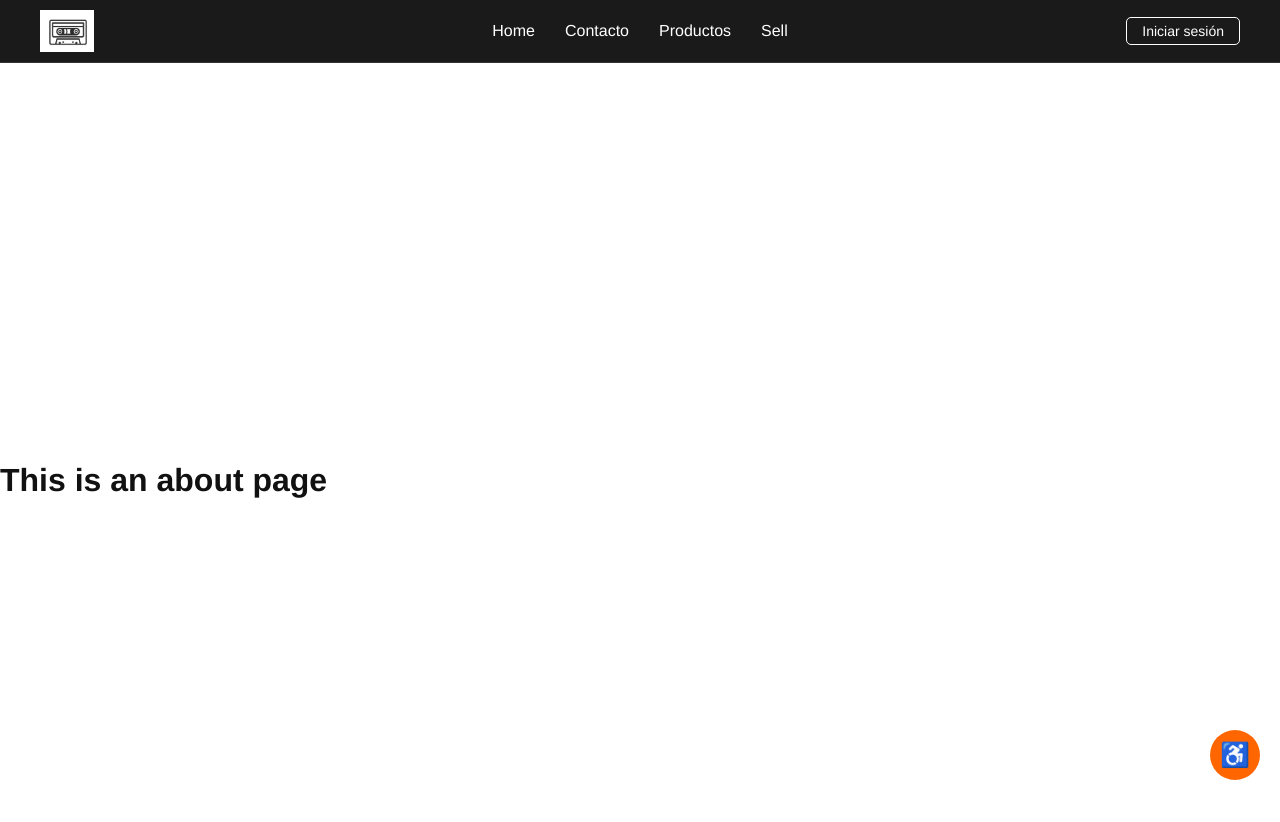
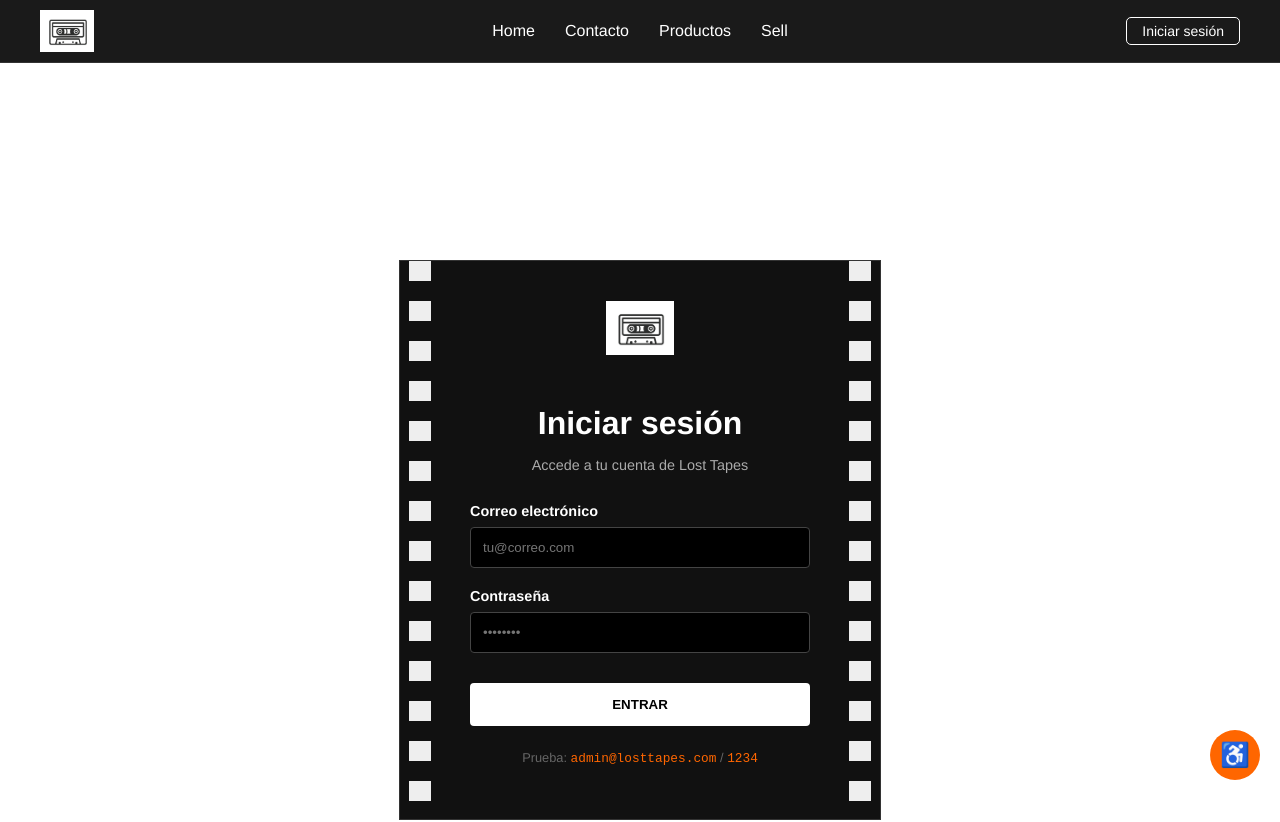
Before and after one commit to ManelDAW/Lost-Tapes, a Vue app: page /login in a window 1280 px wide. Shown: the top 822 px of the page. Built offline with nearby package versions, Linux system fonts and the light colour scheme.

Commit message:
roles y login

```diff
--- a/src/components/NavBar.vue
+++ b/src/components/NavBar.vue
@@ -1,20 +1,19 @@
 <script setup>
 import { ref } from 'vue';
 import { useRouter } from 'vue-router';
+import { useMovieStore } from '@/stores/movieStore';
+import { computed } from 'vue';
 
 const router = useRouter();
-const searchQuery = ref('');
+const movieStore = useMovieStore();
 const showDropdown = ref(false);
-const user = ref(null);
 
-const handleSearch = () => {
-  if (searchQuery.value.trim()) {
-    router.push({ name: 'ProductsView', query: { q: searchQuery.value.trim() } });
-  }
-};
+const user = computed(() => movieStore.user);
+const isAdminOrVendedor = computed(() => user.value?.role === 'admin' || user.value?.role === 'vendedor');
 
 const logout = () => {
-  user.value = null;
+  movieStore.logout();
+  showDropdown.value = false;
   router.push('/');
 };
 </script>
@@ -49,6 +48,7 @@ const logout = () => {
             </button>
             <div v-if="showDropdown" class="session-dropdown">
               <router-link to="/perfil">Mi perfil</router-link>
+              <router-link v-if="isAdminOrVendedor" to="/admin/productos">Gestionar productos</router-link>
               <a href="#" @click.prevent="logout">Cerrar sesión</a>
             </div>
           </div>
--- a/src/router/index.js
+++ b/src/router/index.js
@@ -14,7 +14,7 @@ const router = createRouter({
     {
       path: '/login',
       name: 'login',
-      component: () => import('../views/AboutView.vue') // O tu vista de Login real
+      component: () => import('../views/LoginView.vue')
     },
   ],
 })
--- a/src/stores/movieStore.js
+++ b/src/stores/movieStore.js
@@ -2,7 +2,7 @@ import { defineStore } from 'pinia'
 
 export const useMovieStore = defineStore('movieStore', {
   state: () => ({
-    // Las 3 películas que se mostrarán en el carrusel
+    user: null,
     peliculas: [
       {
         id: 1,
@@ -34,6 +34,12 @@ export const useMovieStore = defineStore('movieStore', {
   }),
 
   actions: {
+    setUser(user) {
+      this.user = user;
+    },
+    logout() {
+      this.user = null;
+    },
     async fetchMovies() {
       this.loading = true
       try {
--- /dev/null
+++ b/src/views/LoginView.vue
@@ -0,0 +1,192 @@
+<script setup>
+import { ref } from 'vue';
+import { useRouter } from 'vue-router';
+import { useMovieStore } from '@/stores/movieStore';
+
+const router = useRouter();
+const movieStore = useMovieStore();
+
+const email = ref('');
+const password = ref('');
+const error = ref('');
+
+// Usuarios simulados hasta conectar con Laravel
+const fakeUsers = [
+  { id: 1, name: 'Admin',   email: 'admin@losttapes.com',   password: '1234', role: 'admin' },
+  { id: 2, name: 'Vendedor', email: 'vendedor@losttapes.com', password: '1234', role: 'vendedor' },
+  { id: 3, name: 'Editor',  email: 'editor@losttapes.com',  password: '1234', role: 'editor' },
+];
+
+const handleLogin = () => {
+  error.value = '';
+  const user = fakeUsers.find(u => u.email === email.value && u.password === password.value);
+
+  if (!user) {
+    error.value = 'Email o contraseña incorrectos.';
+    return;
+  }
+
+  movieStore.setUser(user);
+  router.push('/');
+};
+</script>
+
+<template>
+  <section class="login-section">
+    <div class="film-container">
+      <div class="film-edge left"></div>
+
+      <div class="form-content">
+        <img src="@/assets/img/Logo_Tapes.png" alt="Logo" class="logo" />
+        <h1>Iniciar sesión</h1>
+        <p class="subtitle">Accede a tu cuenta de Lost Tapes</p>
+
+        <form @submit.prevent="handleLogin" class="styled-form">
+          <div class="form-group">
+            <label for="email">Correo electrónico</label>
+            <input v-model="email" type="email" id="email" placeholder="tu@correo.com" required />
+          </div>
+
+          <div class="form-group">
+            <label for="password">Contraseña</label>
+            <input v-model="password" type="password" id="password" placeholder="••••••••" required />
+          </div>
+
+          <p v-if="error" class="error-msg">{{ error }}</p>
+
+          <button type="submit" class="submit-btn">Entrar</button>
+        </form>
+
+        <p class="hint">
+          Prueba: <code>admin@losttapes.com</code> / <code>1234</code>
+        </p>
+      </div>
+
+      <div class="film-edge right"></div>
+    </div>
+  </section>
+</template>
+
+<style scoped>
+.login-section {
+  display: flex;
+  justify-content: center;
+  align-items: center;
+  min-height: 100vh;
+  padding: 60px 20px;
+}
+
+.film-container {
+  display: flex;
+  background-color: #111;
+  border: 1px solid #333;
+  max-width: 480px;
+  width: 100%;
+}
+
+.film-edge {
+  width: 40px;
+  background-color: #111;
+  position: relative;
+  flex-shrink: 0;
+}
+
+.film-edge::before {
+  content: "";
+  position: absolute;
+  top: 0;
+  left: 50%;
+  transform: translateX(-50%);
+  width: 22px;
+  height: 100%;
+  background-image: linear-gradient(to bottom, #eee 20px, transparent 20px);
+  background-size: 100% 40px;
+}
+
+.form-content {
+  flex: 1;
+  padding: 40px 30px;
+  color: white;
+  text-align: center;
+}
+
+.logo {
+  width: 60px;
+  background: white;
+  padding: 4px;
+  margin-bottom: 20px;
+}
+
+h1 {
+  font-size: 2rem;
+  margin-bottom: 8px;
+}
+
+.subtitle {
+  color: #aaa;
+  font-size: 0.9rem;
+  margin-bottom: 30px;
+}
+
+.form-group {
+  margin-bottom: 20px;
+  text-align: left;
+}
+
+label {
+  display: block;
+  margin-bottom: 8px;
+  font-weight: bold;
+  font-size: 0.9rem;
+}
+
+input {
+  width: 100%;
+  padding: 12px;
+  background-color: #000;
+  border: 1px solid #444;
+  color: white;
+  border-radius: 4px;
+  box-sizing: border-box;
+}
+
+input:focus {
+  outline: none;
+  border-color: #ff6600;
+}
+
+.error-msg {
+  color: #ff4444;
+  font-size: 0.85rem;
+  margin-bottom: 15px;
+}
+
+.submit-btn {
+  width: 100%;
+  padding: 14px;
+  background-color: #fff;
+  color: #000;
+  font-weight: bold;
+  cursor: pointer;
+  border-radius: 4px;
+  text-transform: uppercase;
+  border: none;
+  margin-top: 10px;
+  transition: background 0.2s;
+}
+
+.submit-btn:hover {
+  background-color: #ff6600;
+  color: white;
+}
+
+.hint {
+  margin-top: 24px;
+  font-size: 0.8rem;
+  color: #666;
+}
+
+.hint code {
+  color: #ff6600;
+}
+</style>
--- a/src/views/ProductsView.vue
+++ b/src/views/ProductsView.vue
@@ -3,7 +3,7 @@
     <h2 class="section-title mb-4">Nuestro Catálogo</h2>
     <div class="row g-4">
       <div v-for="peli in movieStore.peliculas" :key="peli.id" class="col-12 col-md-6 col-lg-4">
-        <CardProducte :pelicula="peli" />
+        <CardProducte :movie="peli" />
       </div>
     </div>
   </main>
```
Also changed, not shown: 1 other file (tests, documents, lock files or other folders).
